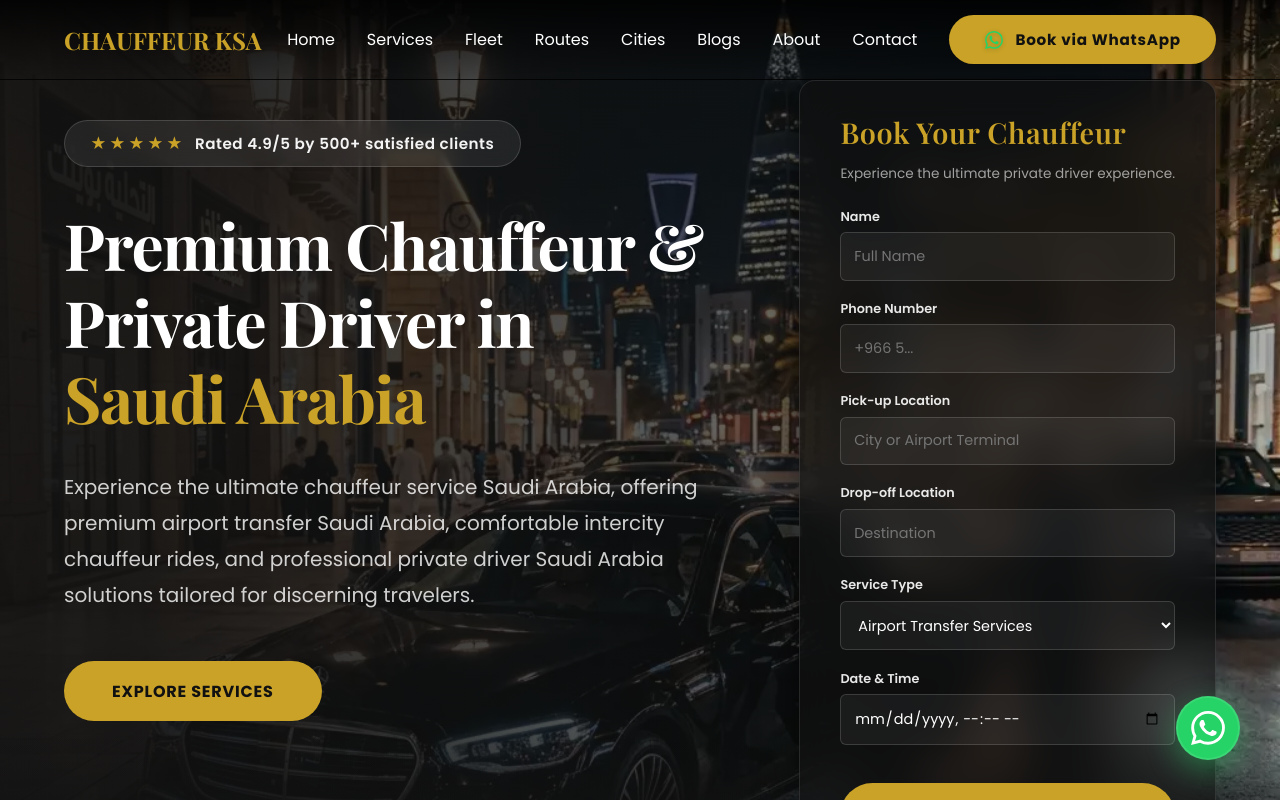
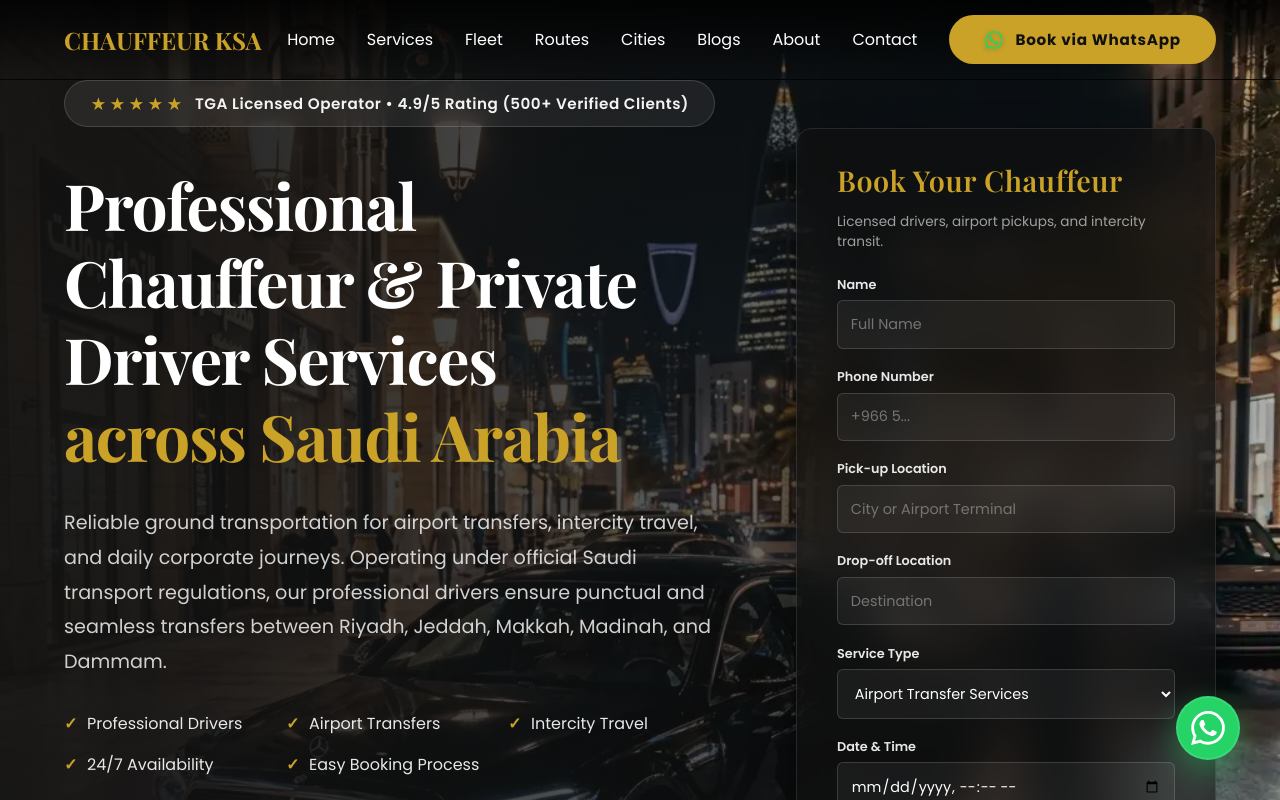
Before and after one commit to chauffeurserviceksa-cmyk/chauffeurserviceksa, a Next.js app: page / in a window 1280 px wide. Shown: the top 800 px of the page. Built offline with nearby package versions, Linux system fonts and the light colour scheme; a web font is replaced by a local one.

Commit message:
Optimize homepage hero section for SEO, UX, CRO and EEAT

```diff
--- a/components/ContactForm.tsx
+++ b/components/ContactForm.tsx
@@ -46,7 +46,7 @@
       }}>
         Book Your Chauffeur
       </h2>
-      <p style={{ color: 'rgba(255,255,255,0.6)', fontSize: '0.85rem', marginBottom: '1.5rem' }}>Experience the ultimate private driver experience.</p>
+      <p style={{ color: 'rgba(255,255,255,0.6)', fontSize: '0.85rem', marginBottom: '1.5rem' }}>Licensed drivers, airport pickups, and intercity transit.</p>
 
       <form onSubmit={handleSubmit} style={{ display: 'flex', flexDirection: 'column', gap: '1.2rem' }}>
 
@@ -76,7 +76,7 @@
               <option value="Airport Transfer" style={{ color: 'black' }}>Airport Transfer Services</option>
               <option value="City to City" style={{ color: 'black' }}>Intercity Chauffeur Rides</option>
               <option value="Umrah" style={{ color: 'black' }}>Umrah Travel Routes</option>
-              <option value="Corporate" style={{ color: 'black' }}>VIP Corporate Chauffeur Travel</option>
+              <option value="Corporate" style={{ color: 'black' }}>Corporate Chauffeur Travel</option>
             </select>
         </div>
 
--- a/components/Hero.tsx
+++ b/components/Hero.tsx
@@ -75,7 +75,7 @@
               <span style={{ fontSize: '1.1rem' }}>★</span>
             </div>
             <span style={{ fontSize: '0.95rem', fontWeight: 600, letterSpacing: '0.5px', color: 'rgba(255,255,255,0.95)' }}>
-              Rated 4.9/5 by 500+ satisfied clients
+              TGA Licensed Operator • 4.9/5 Rating (500+ Verified Clients)
             </span>
           </div>
 
@@ -89,27 +89,57 @@
             fontWeight: 700,
             letterSpacing: '-0.02em'
           }}>
-            Premium Chauffeur & Private Driver in <br />
-            <span style={{ color: 'var(--color-gold)' }}>Saudi Arabia</span>
+            Professional Chauffeur & Private Driver Services <br />
+            <span style={{ color: 'var(--color-gold)' }}>across Saudi Arabia</span>
           </h1>
           <p style={{
-            fontSize: '1.25rem',
+            fontSize: '1.2rem',
             color: 'rgba(255,255,255,0.8)',
-            marginBottom: '3rem',
+            marginBottom: '2rem',
             maxWidth: '650px',
             lineHeight: '1.8'
           }}>
-            Experience the ultimate chauffeur service Saudi Arabia, offering premium airport transfer Saudi Arabia, comfortable intercity chauffeur rides, and professional private driver Saudi Arabia solutions tailored for discerning travelers.
+            Reliable ground transportation for airport transfers, intercity travel, and daily corporate journeys. Operating under official Saudi transport regulations, our professional drivers ensure punctual and seamless transfers between Riyadh, Jeddah, Makkah, Madinah, and Dammam.
           </p>
 
+          <ul style={{
+            listStyle: 'none',
+            padding: 0,
+            margin: '0 0 2.5rem 0',
+            display: 'grid',
+            gridTemplateColumns: 'repeat(auto-fit, minmax(200px, 1fr))',
+            gap: '1rem',
+            maxWidth: '650px'
+          }}>
+            {[
+              'Professional Drivers',
+              'Airport Transfers',
+              'Intercity Travel',
+              '24/7 Availability',
+              'Easy Booking Process'
+            ].map((benefit, idx) => (
+              <li key={idx} style={{
+                display: 'flex',
+                alignItems: 'center',
+                gap: '0.6rem',
+                color: 'rgba(255,255,255,0.9)',
+                fontSize: '1rem'
+              }}>
+                <span style={{ color: 'var(--color-gold)', fontWeight: 'bold' }}>✓</span>
+                {benefit}
+              </li>
+            ))}
+          </ul>
+
           <div style={{ display: 'flex', gap: '1.5rem', alignItems: 'center' }}>
-            <a href="#services" className="btn-gold" style={{ padding: '1.1rem 3rem', fontSize: '1rem', borderRadius: '50px' }}>
-              Explore Services
+            <a href="#booking-form" className="btn-gold" style={{ padding: '1.1rem 3rem', fontSize: '1rem', borderRadius: '50px' }}>
+              Book Your Journey
             </a>
           </div>
         </motion.div>
 
         <motion.div
+          id="booking-form"
           initial={{ opacity: 0, x: 50 }}
           animate={{ opacity: 1, x: 0 }}
           transition={{ duration: 0.8, delay: 0.2 }}
```
